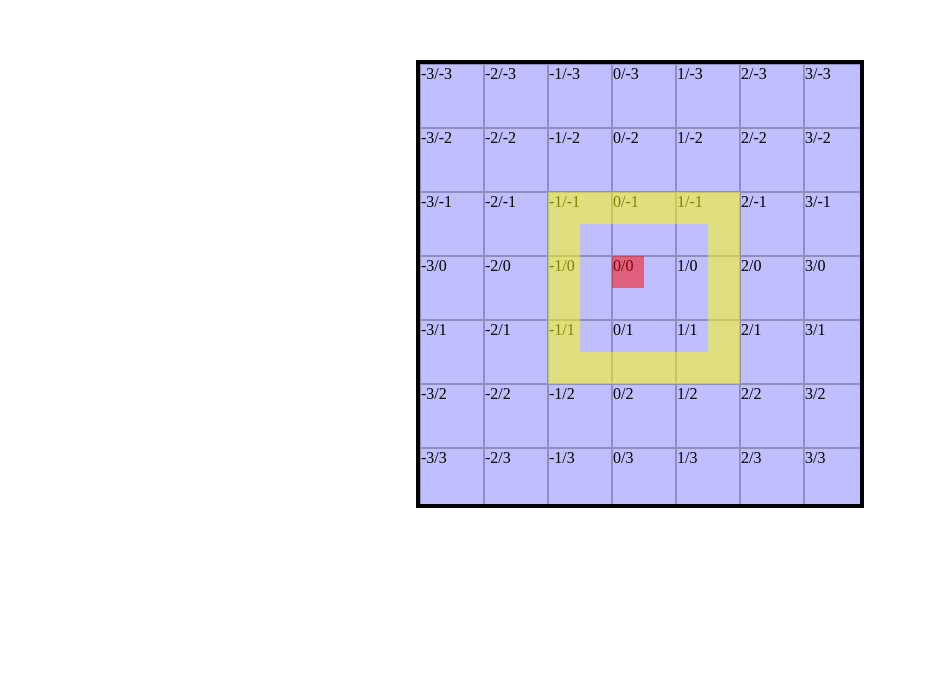
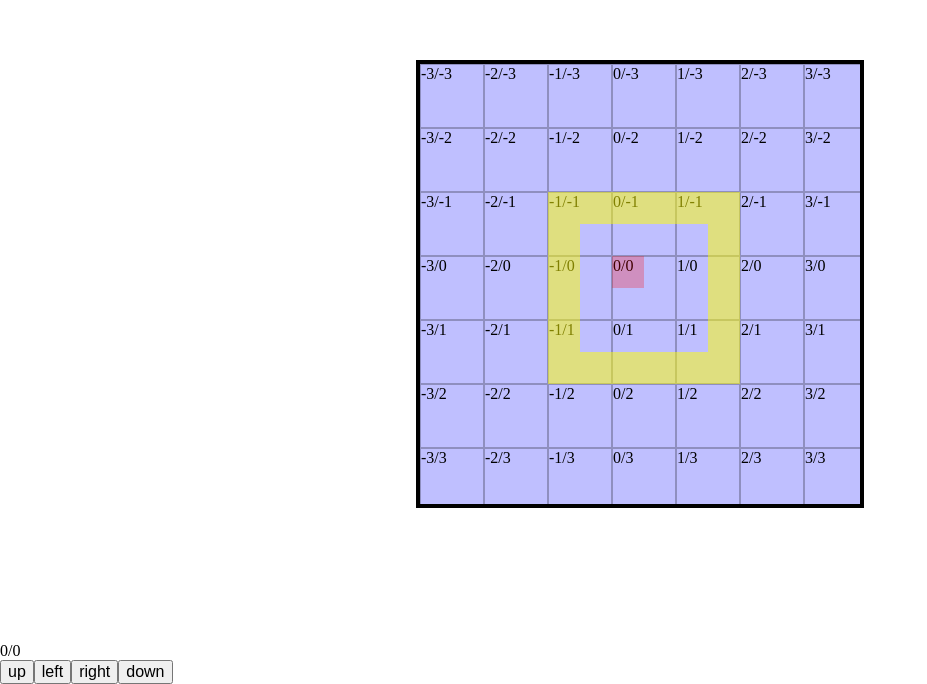
Before and after one commit to wishba/web-game-2, a React (Vite) app: page / in a window 1280 px wide. Shown: the part 116-800 px from the top of the page, without its empty margins (0-927 px from the left). Built offline with nearby package versions, Linux system fonts and the light colour scheme.

Commit message:
basic move

```diff
--- a/src/App.css
+++ b/src/App.css
@@ -1,4 +1,4 @@
-.App {
+.App__screen {
   width: calc(var(--tile-size) * 7);
   height: calc(var(--tile-size) * 7);
   border: calc(var(--tile-size) / 16) solid black;
--- a/src/App.jsx
+++ b/src/App.jsx
@@ -1,11 +1,37 @@
+import { useRef, useState } from 'react'
 import './App.css'
 import GuideBorder from './components/GuideBorder'
+import GuideHero from './components/GuideHero'
 import GuideTile from './components/GuideTile'
-import Hero from './components/Hero'
 
 function App() {
+  const walkingRef = useRef()
+  const [coordinate, setCoordinate] = useState([0, 0])
+
+  const startWalking = (direction) => {
+    walkingRef.current = setInterval(() => {
+      setCoordinate(previousCoordinate => {
+        switch (direction) {
+          case 'right':
+            return [previousCoordinate[0] + 1, previousCoordinate[1]]
+          case 'left':
+            return [previousCoordinate[0] - 1, previousCoordinate[1]]
+          case 'down':
+            return [previousCoordinate[0], previousCoordinate[1] + 1]
+          case 'up':
+            return [previousCoordinate[0], previousCoordinate[1] - 1]
+        }
+      })
+    }, 50)
+  }
+
+  const stopWalking = () => {
+    clearInterval(walkingRef.current)
+  }
+
   return (
-    <div className='App' style={{
+    <div>
+      <div className='App__screen' style={{
         position: 'relative',
         left: '50vw',
         top: '50vh',
@@ -13,12 +39,51 @@ function App() {
       }}>
         <div style={{
           position: 'absolute',
+          left: `calc((var(--tile-size) * -1) + (-1 * ${coordinate[0]}px))`,
+          top: `calc((var(--tile-size) * 0) + (-1 * ${coordinate[1]}px))`,
+        }}>
+          <GuideTile />
+          <GuideBorder />
+        </div>
+
+        <div style={{
+          position: 'absolute',
           left: `calc(var(--tile-size) * -1)`,
           top: `calc(var(--tile-size) * 0)`,
         }}>
-        <GuideTile />
-        <GuideBorder />
-        <Hero />
+          <GuideHero />
+        </div>
+      </div>
+
+      <div style={{
+        position: 'absolute',
+        bottom: '0',
+      }}>
+        <p>{coordinate[0] + '/' + coordinate[1]}</p>
+
+        <button
+          onMouseDown={() => startWalking('up')}
+          onMouseUp={stopWalking}
+          onMouseLeave={stopWalking}
+        >up</button>
+
+        <button
+          onMouseDown={() => startWalking('left')}
+          onMouseUp={stopWalking}
+          onMouseLeave={stopWalking}
+        >left</button>
+
+        <button
+          onMouseDown={() => startWalking('right')}
+          onMouseUp={stopWalking}
+          onMouseLeave={stopWalking}
+        >right</button>
+
+        <button
+          onMouseDown={() => startWalking('down')}
+          onMouseUp={stopWalking}
+          onMouseLeave={stopWalking}
+        >down</button>
       </div>
     </div>
   )
--- a/src/components/Hero.css
+++ b/src/components/GuideHero.css
@@ -1,5 +1,5 @@
-.Hero {
+.GuideHero {
   width: calc(var(--tile-size) / 2);
   height: calc(var(--tile-size) / 2);
-  background-color: rgba(255, 0, 0, 0.5);
+  background-color: rgba(255, 0, 0, 0.25);
 }
--- /dev/null
+++ b/src/components/GuideHero.jsx
@@ -0,0 +1,14 @@
+import React from 'react'
+import './GuideHero.css'
+
+function GuideHero() {
+  return (
+    <div className='GuideHero' style={{
+      position: 'absolute',
+      left: `calc(var(--tile-size) * 4)`,
+      top: `calc((var(--tile-size) * 4) - (var(--tile-size) * 1))`,
+    }}></div>
+  )
+}
+
+export default GuideHero
--- a/src/components/Hero.jsx
+++ /dev/null
@@ -1,14 +0,0 @@
-import React from 'react'
-import './Hero.css'
-
-function Hero() {
-  return (
-    <div className='Hero' style={{
-      position: 'absolute',
-      left: `calc((var(--tile-size) * 4) + 0px)`,
-      top: `calc(((var(--tile-size) * 4) - var(--tile-size) * 1) + 0px)`,
-    }}></div>
-  )
-}
-
-export default Hero
```
Lines whose indentation alone changed are shown as unchanged.
